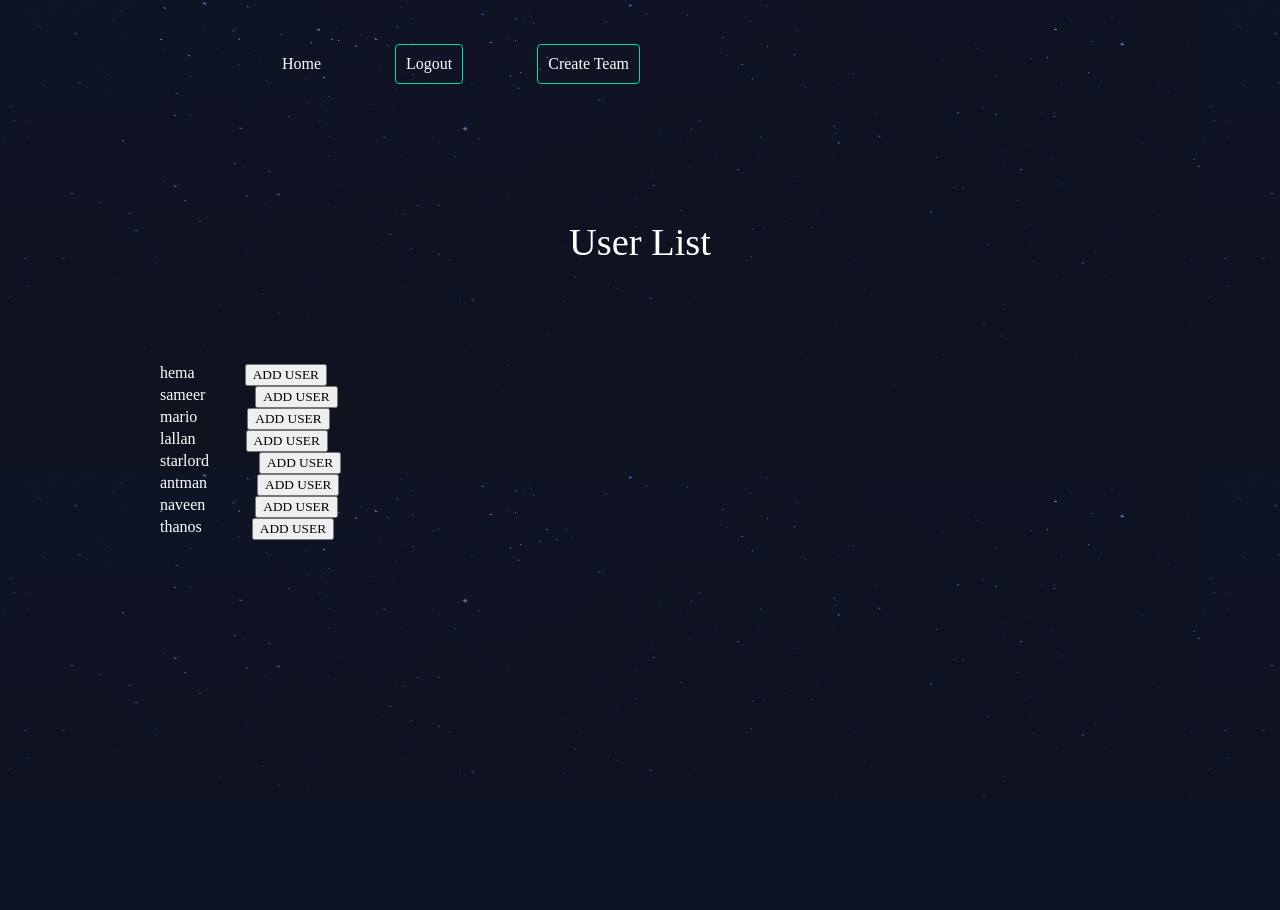
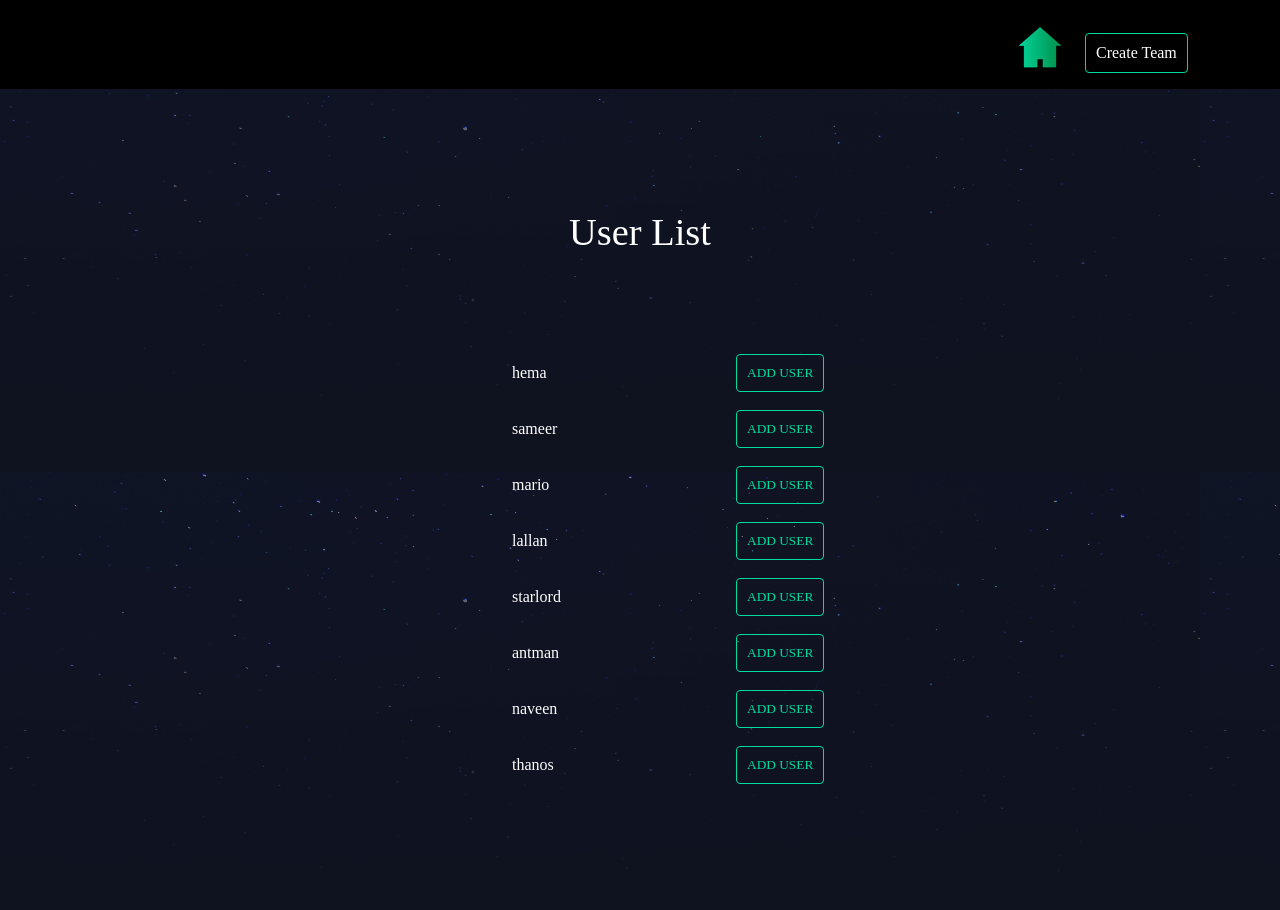
Before and after one commit to yogesh1905/fsf_2019_screening_task1, a Django app: page /tasks/14/add-user/ in a window 1280 px wide. Before the commit the page ends 798 px from the top, so only its background shows below. Run offline with Django 3.2, Linux system fonts and the light colour scheme; a user stored in the database is signed in; data comes from the database, SQL or seed files in the repository; both versions use the stored data as it was after the commit.

Commit message:
Added css to project

```diff
--- a/TaskManager/assets/style.css
+++ b/TaskManager/assets/style.css
@@ -7,6 +7,7 @@ body{
 
 body *{
     font-family: Ubuntu;
+
 }
 
 h1, h2, h3, h4, h5{
@@ -18,10 +19,21 @@ a, a:hover, a:visited{
     color: #fff;
     text-decoration: none;
 }
+.fixed{
+    background-color: black;
+    position: fixed;
+    top:0;
+    left: 0;
+    overflow: hidden;
+    width: 100%;
+    z-index: 2;
+}
 
 .wrapper{
     max-width: 960px;
     margin: 0 auto;
+    padding: 100px;
+    margin-top: 10px;
 }
 
 
@@ -32,11 +44,6 @@ div.wrapper h1{
     font-size: 2.4em;
 }
 
-header{
-    display: grid;
-    grid-template-columns: 1fr 1fr;
-    padding: 20px 0;
-}
 
 nav{
     justify-self: end;
@@ -149,3 +156,33 @@ nav button{
     cursor: pointer;
     margin-top: 30px;
 }
+#edit, #assign{
+    color: #00dba0;
+    border: 1px solid #00dba0;
+    border-radius: 5px;
+    padding: 5px 5px 5px 5px;
+
+}
+
+#addUser, #newTask{
+    color: #00dba0;
+    font-size: 18px;
+    border: 1px solid #00dba0;
+    border-radius: 10px;
+    padding: 10px 60px 10px 60px;
+
+
+}
+#userop{
+    margin-left: 20%;
+}
+
+#imglogo{
+    position: relative;
+    top: 10px;
+}
+
+#logoutId{
+    position: relative;
+    left:1100px;
+}
--- a/TaskManager/tasks/templates/tasks/adduser.html
+++ b/TaskManager/tasks/templates/tasks/adduser.html
@@ -5,14 +5,25 @@
 <html>
   <head>
   	<style>
-  		label
+  		.userlabel
   		{
-  			float: left;
+  			left: 40%;
+        position: absolute;
+        float: left;
   			clear: both;
+        padding-top: 10px;
+
   		}
-  		button
+  		.adduser
   		{
-  			margin-left: 50px;
+  			background: none;
+        position: relative;
+        left: 60%;
+        cursor: pointer;
+        border:1px solid #00dba0;
+        padding: 10px;
+        border-radius: 4px;
+        color: #00dba0;
 
   		}
   	</style>
@@ -22,11 +33,14 @@
   	{%for nouser in nousers%}
   		<form action="{% url 'tasks:added' gid=groupid pid=nouser.id%}" method='post'>
 	  		{% csrf_token %}
-	  		<label>{{nouser.username}}</label>
-	  		<button type="submit">ADD USER</button>
+	  		<label class="userlabel">{{nouser.username}}</label>
+	  		<button class="adduser" type="submit">ADD USER</button>
 	  	</form>
+      <br>
   	{%endfor%}
-
+    {% if not nousers %}
+    <h2 style="text-align: center;color: red">No one left to add</h2>
+    {% endif %}
   </body>
 </html>
 
--- a/TaskManager/tasks/templates/tasks/memberlist.html
+++ b/TaskManager/tasks/templates/tasks/memberlist.html
@@ -4,15 +4,15 @@
 <!DOCTYPE html>
 <html>
   <body>
-    <nav>
+    <nav id="userop">
   	<ul>
       {% if newTeam %}
       <p style="text-align: center; color: green; border: 1px solid green; border-radius: 10px;width: 500px; padding: 10px 10px 10px 10px;">Team Created Successfuly!!!</p>
       {% endif %}
   		{% if curruser == creator %}
-  		<li><a href="{% url 'tasks:adduser' gid=groupid %}">Add User</a></li>
+  		<li><a id="addUser" href="{% url 'tasks:adduser' gid=groupid %}">Add User</a></li>
   		{% endif %}
-      <li><a href="{% url 'tasks:grptask' gid=groupid %}">New Task</a></li>
+      <li><a id="newTask" href="{% url 'tasks:grptask' gid=groupid %}">New Task</a></li>
   	</ul>
    </nav>
   	<h1>Creator: {{creator}}</h1>
--- a/TaskManager/tasks/templates/tasks/taskdetail.html
+++ b/TaskManager/tasks/templates/tasks/taskdetail.html
@@ -10,7 +10,7 @@
   	<p>{{task.description}}</p>
   </div>
   <nav style="margin-top: 40px;text-align: center;">
-  	  <a href="{% url 'tasks:edittask' tid=task.id%}">Edit</a>
+  	  <a id="edit" href="{% url 'tasks:edittask' tid=task.id%}">Edit</a>
   </nav>
   <form style="margin: 30px 0 0 30px;" action="{% url 'tasks:taskdetail' tid=task.id %}" method='post'>
     {% csrf_token %}
@@ -27,7 +27,7 @@
      {% for comment in all_comments %}
      <div style="padding:10px;border: 1px solid #00dba0;border-radius: 10px;">
        <p>{{comment.comment}}</p>
-       <p style="position: relative; left: 400px;">{{comment.commenter}}</p>
+       <p style="color: #00dba0;position: relative; left: 400px;">{{comment.commenter}}</p>
      </div>
      {% endfor %}
    </div>
--- a/TaskManager/tasks/templates/tasks/teamlist.html
+++ b/TaskManager/tasks/templates/tasks/teamlist.html
@@ -3,7 +3,7 @@
 {% block content %}
   	<nav>
   		<ul>
-  			<li><a href="{% url 'tasks:indtask' %}">New Task</a></li>
+  			<li><a id="newTask" href="{% url 'tasks:indtask' %}">New Task</a></li>
   		</ul>
   	</nav>
   	<h1>Your Tasks</h1>
--- a/TaskManager/tasks/views.py
+++ b/TaskManager/tasks/views.py
@@ -28,7 +28,7 @@ def create_team(req):
 		newEntry = JoinTable(person_id=req.user.id, group_id=newGroup.id)
 		newEntry.save()
 		print('/tasks/' + str(newGroup.id) + '/')
-		return render(req, 'tasks/memberlist.html', {'creator': req.user.username, 'groupid': newGroup.id, 'curruser': req.user.username, 'newTeam': 'yes'})
+		return render(req, 'tasks/memberlist.html', {'members': [req.user] ,'creator': req.user.username, 'groupid': newGroup.id, 'curruser': req.user.username, 'newTeam': 'yes'})
 
 
 @login_required(login_url="/accounts/login")
--- a/TaskManager/templates/base_layout.html
+++ b/TaskManager/templates/base_layout.html
@@ -1,4 +1,5 @@
 {%load static from staticfiles%}
+
 <!DOCTYPE html>
 <html>
   <head>
@@ -6,22 +7,21 @@
   	<link rel="stylesheet" href="{%static 'style.css'%}">
   </head>
   <body>
-    <header class="wrapper">
-      <div class="fixed">
+    <div class="fixed">
       <nav>
         <ul>
           {% if user.is_authenticated %}
-          <li><a href="{% url 'tasks:teams' %}">Home</a></li>
+          <li><a id="imglogo" href="{% url 'tasks:teams' %}"><img src="{% static 'logo.png' %}"/></a></li>
+           <li>
+            <form class="create-team" action="{% url 'tasks:createteam' %}" method='post'>
+              {% csrf_token %}
+              <button  type="submit">Create Team</button>
+            </form>
+          </li>
           <li>
             <form class="logout-link" action="{% url 'accounts:logout' %}" method='post'>
               {% csrf_token %}
-              <button type="submit">Logout</button>
-            </form>
-          </li>
-           <li>
-            <form class="create-team" action="{% url 'tasks:createteam' %}" method='post'>
-              {% csrf_token %}
-              <button type="submit">Create Team</button>
+              <button id="logoutId" type="submit">Logout</button>
             </form>
           </li>
           {% else %}
@@ -35,7 +35,6 @@
         </ul>
       </nav>
     </div>
-    </header>
   	<div class='wrapper'>
   	  {% block content %}
   	  {% endblock %}
```
Also changed, not shown: TaskManager/new.html (added, +76 -0 lines), TaskManager/tasks/templates/tasks/assign_user.html (+20 -5 lines), TaskManager/tasks/templates/tasks/group_task_detail.html (+6 -6 lines), TaskManager/assets/logo.png (added), TaskManager/db.sqlite3, 1 other file.
